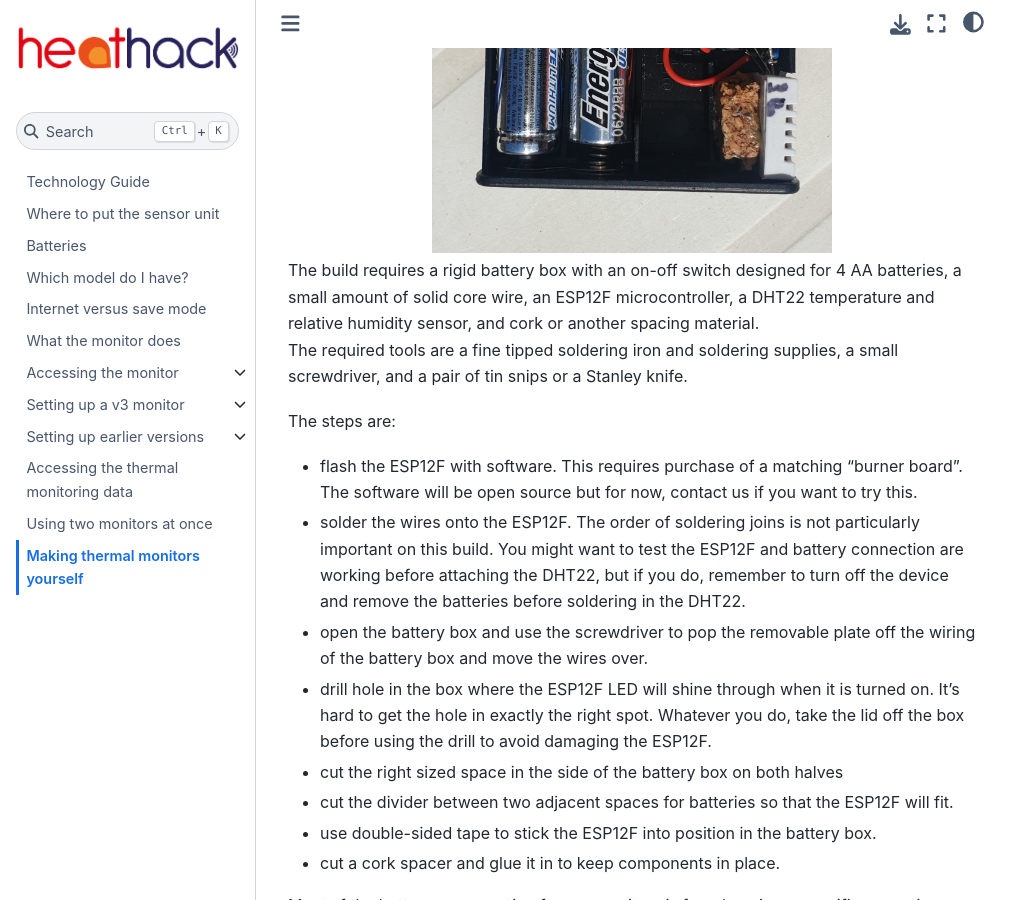
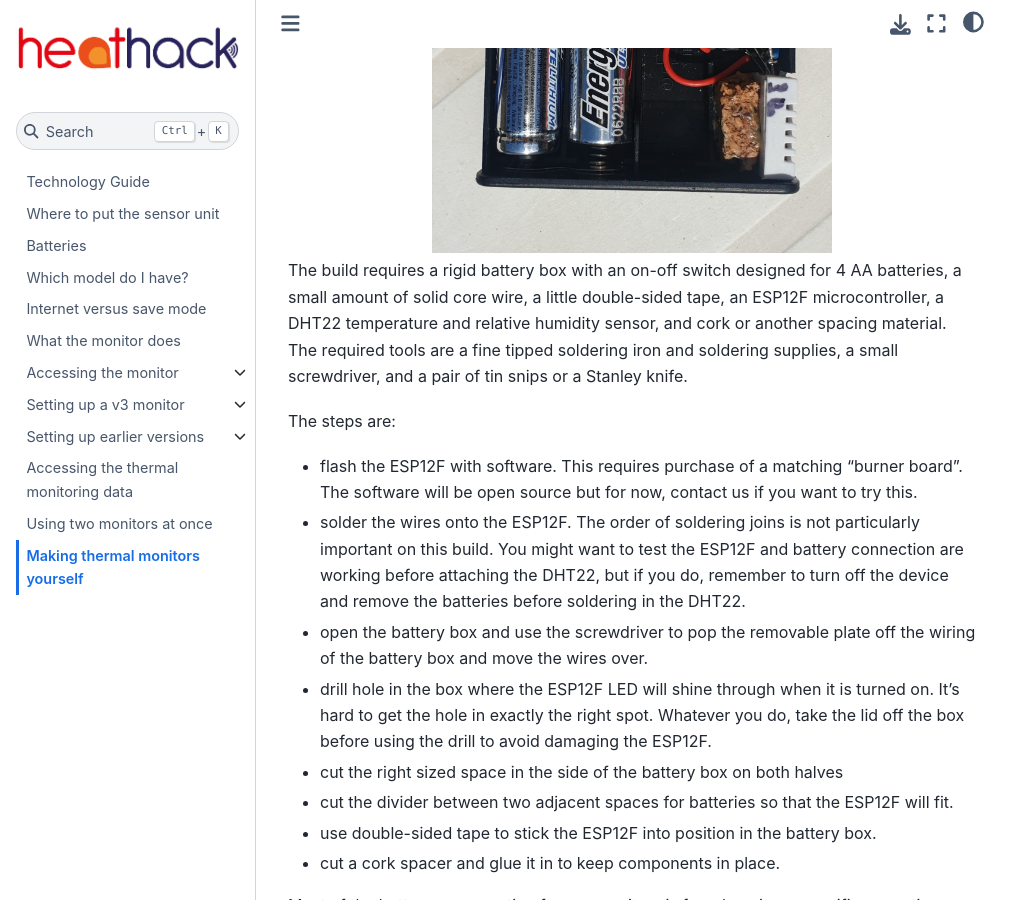
Before and after one commit to JeanCarletta/HeatHack-Tech-Guide, a Jupyter Book: the page built from making-monitors.md, in a window 1280 px wide and 900 px high, scrolled down 1203 px. Shown: the whole window, without its empty margins (0-1031 px from the left). Built offline with Jupyter Book 1.0.4 settings and Sphinx 7.4.7 and the Sphinx Book theme 1.1.4, drawn with Linux system fonts in a browser that asks for light colours.

Commit message:
add double-sided tape to equipment manifest

````diff
--- a/making-monitors.md
+++ b/making-monitors.md
@@ -32,7 +32,7 @@ We are working on instructions for making our thermal monitors.  Here are some p
 :align: center
 ```
 
-The build requires a rigid battery box with an on-off switch designed for 4 AA batteries, a small amount of solid core wire, an ESP12F microcontroller, a DHT22 temperature and relative humidity sensor, and cork or another spacing material.
+The build requires a rigid battery box with an on-off switch designed for 4 AA batteries, a small amount of solid core wire, a little double-sided tape, an ESP12F microcontroller, a DHT22 temperature and relative humidity sensor, and cork or another spacing material.
 The required tools are a fine tipped soldering iron and soldering supplies, a small screwdriver, and a pair of tin snips or a Stanley knife.
 
 The steps are:
````
